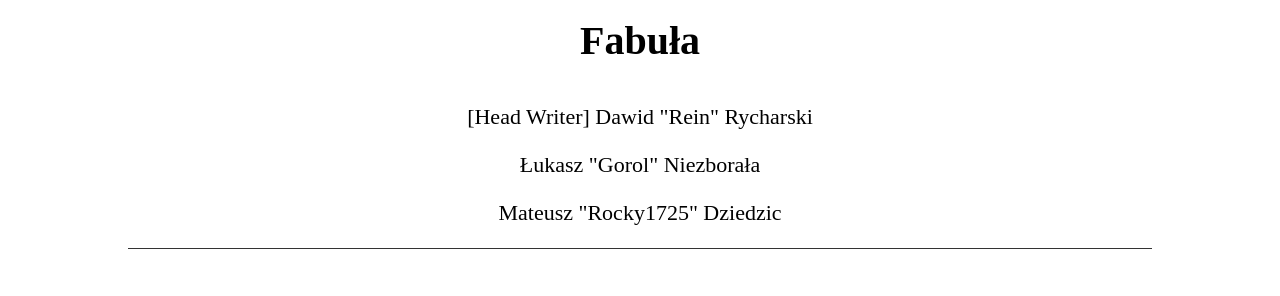
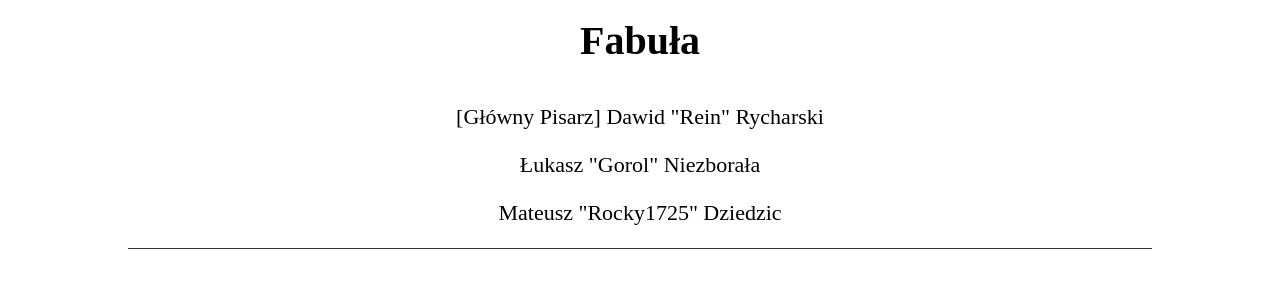
Before and after one commit to Ethericall-Studio/ethericall-studio.github.io, a Jekyll site: the page built from members-pl.md, in a window 1280 px wide and 900 px high. Shown: the part 383-679 px from the top of the window. Built offline with Jekyll 4.4.1, drawn with Linux system fonts in a browser that asks for light colours; some web fonts are replaced.

Commit message:
Update members-pl.md

```diff
--- a/members-pl.md
+++ b/members-pl.md
@@ -11,7 +11,7 @@ lang: "pl"
 ---
 
 <p id="h">Fabuła</p>
-<p id="m">[Head Writer] Dawid "Rein" Rycharski</p>
+<p id="m">[Główny Pisarz] Dawid "Rein" Rycharski</p>
 <p id="m">Łukasz "Gorol" Niezborała</p>
 <p id="m">Mateusz "Rocky1725" Dziedzic</p>
 
```
